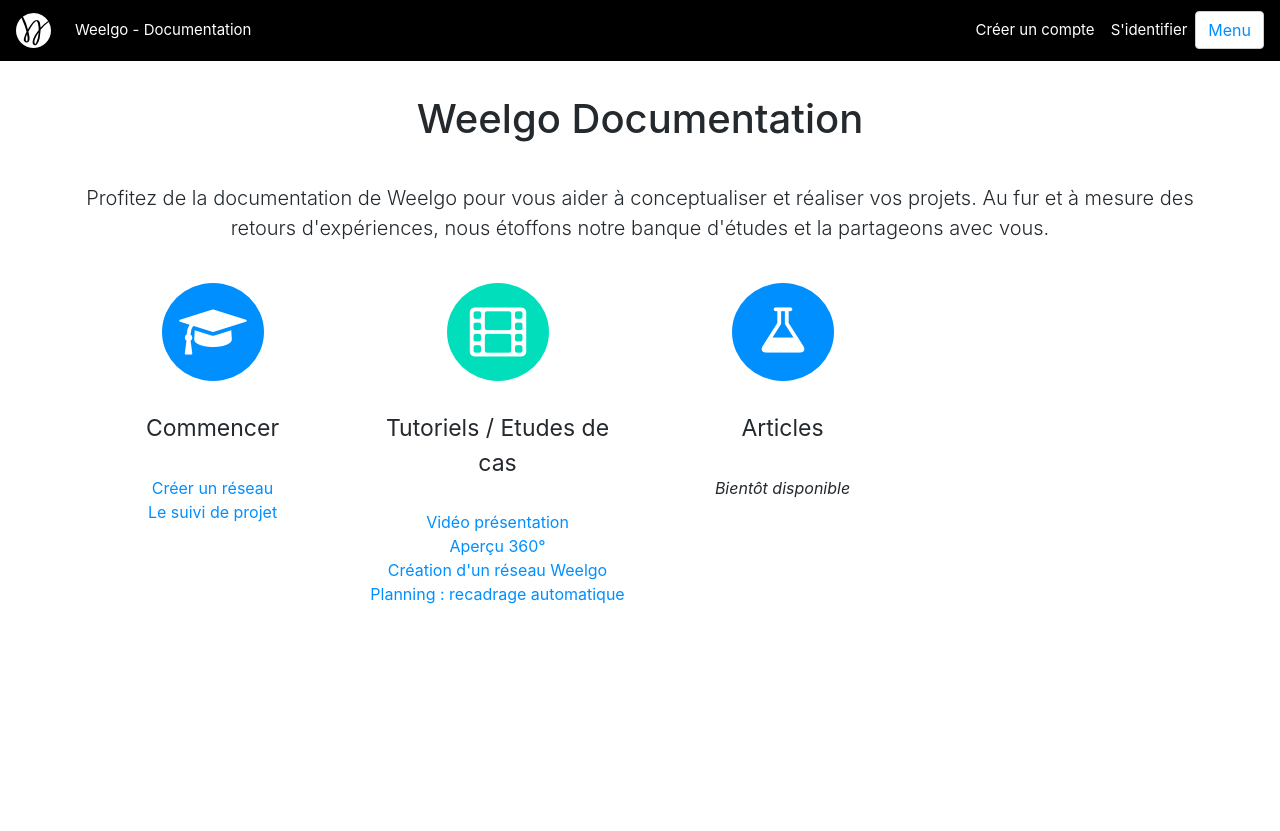
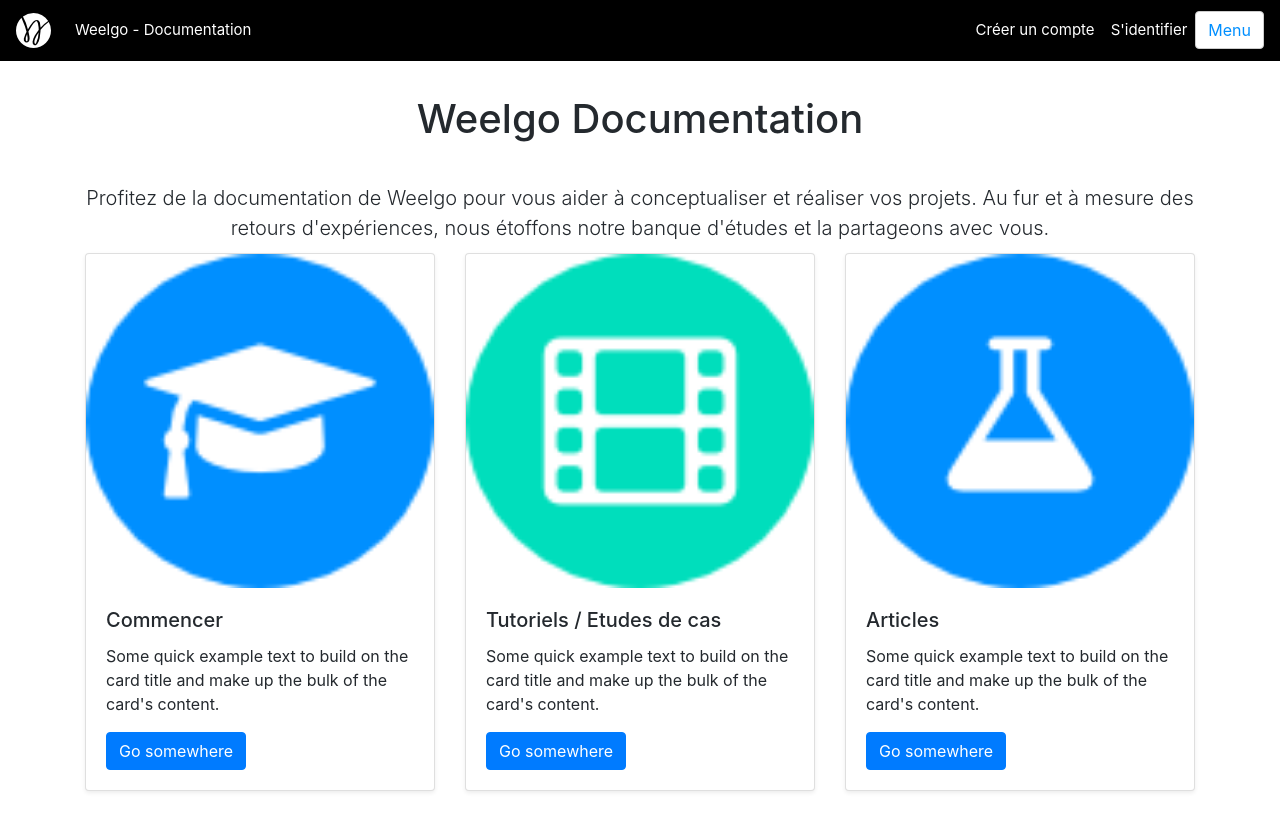
Before and after one commit to Weelgo/weelgo.github.io, a Jekyll site: the page built from fr/index.html, in a window 1280 px wide and 900 px high. Shown: the top 831 px of the window. Built offline with Jekyll 4.4.1, drawn with Linux system fonts in a browser that asks for light colours.

Commit message:
Amélioration

```diff
--- a/_layouts/main_index_fr.html
+++ b/_layouts/main_index_fr.html
@@ -10,38 +10,32 @@
 	<div class="container" style="margin-top: 95px;">
 
 		<div class="row">
-			<h1 class="text-center" style="margin-bottom: 20px; width: 100%;">Weelgo Documentation</h1>
+			<h1 class="text-center" style="margin-bottom: 20px; width: 100%;">Weelgo
+				Documentation</h1>
 
-			<p class="lead text-center" style="margin-top: 20px; margin-bottom: 10px;">Profitez de la documentation de Weelgo pour vous aider à
-				conceptualiser et réaliser vos projets. Au fur et à mesure des retours d'expériences, nous étoffons notre banque d'études et la partageons avec
-				vous.</p>
+			<p class="lead text-center"
+				style="margin-top: 20px; margin-bottom: 10px;">Profitez de la
+				documentation de Weelgo pour vous aider à conceptualiser et réaliser
+				vos projets. Au fur et à mesure des retours d'expériences, nous
+				étoffons notre banque d'études et la partageons avec vous.</p>
 		</div>
 		<div class="row">
 
-			 {% for lev1 in site.data.sitemap_fr %}
-			 <div class="col-md-3 col-sm-12 text-center">
-				<div class="text-center" style="margin-top: 30px; margin-bottom: 30px;">
-					<img class="img-responsive" style="display: inline;" alt="" src="/fr/img/{{ lev1.thumbnail }}">
+			{% for lev1 in site.data.sitemap_fr %}
+			<div class="col-md-4">
+
+				<div class="card mb-4 shadow-sm">
+					<img class="img-responsive" style="display: inline;" alt=""
+						src="/fr/img/{{ lev1.thumbnail }}">
+					<div class="card-body">
+						<h5 class="card-title">{{ lev1.name }}</h5>
+						<p class="card-text">Some quick example text to build on the
+							card title and make up the bulk of the card's content.</p>
+						<a href="{{ site.baseurl }}/fr/{{ lev1.path }}/" class="btn btn-primary">Go somewhere</a>
+					</div>
 				</div>
-				<div class="text-center" style="font-size: 23px; margin-bottom: 30px;">{{ lev1.name }}</div>
-				{% if lev1.soon and lev1.soon == 'true' %}
-					<div style="margin-bottom: 10px;font-style: italic;">
-					Bientôt disponible
-					</div>
-				{% else %}
-					{% if lev1.sub %}
-					<div style="margin-bottom: 10px;">
-						{% for lev2 in lev1.sub %}
-							{% if lev2.enable == 'true' %}
-								<a href="{{ site.baseurl }}/fr/{{ lev1.path }}/{{ lev2.path }}">{{ lev2.name }}</a><br>
-							{% endif %}
-						 {% endfor %}
-					</div>
-					{% endif %}
-				{% endif %}
-
 			</div>
-			 {% endfor %}
+			{% endfor %}
 		</div>
 
 	</div>
```
